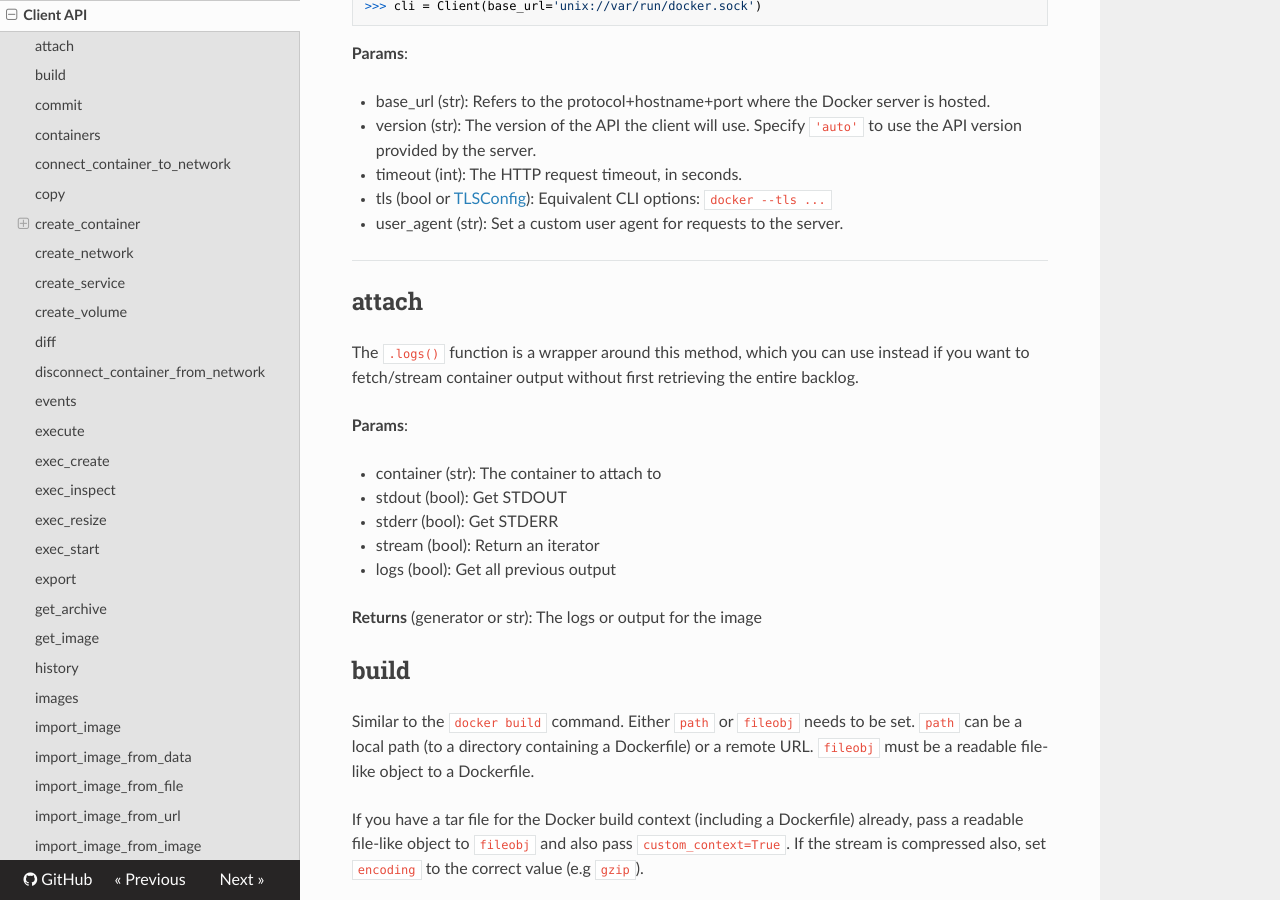
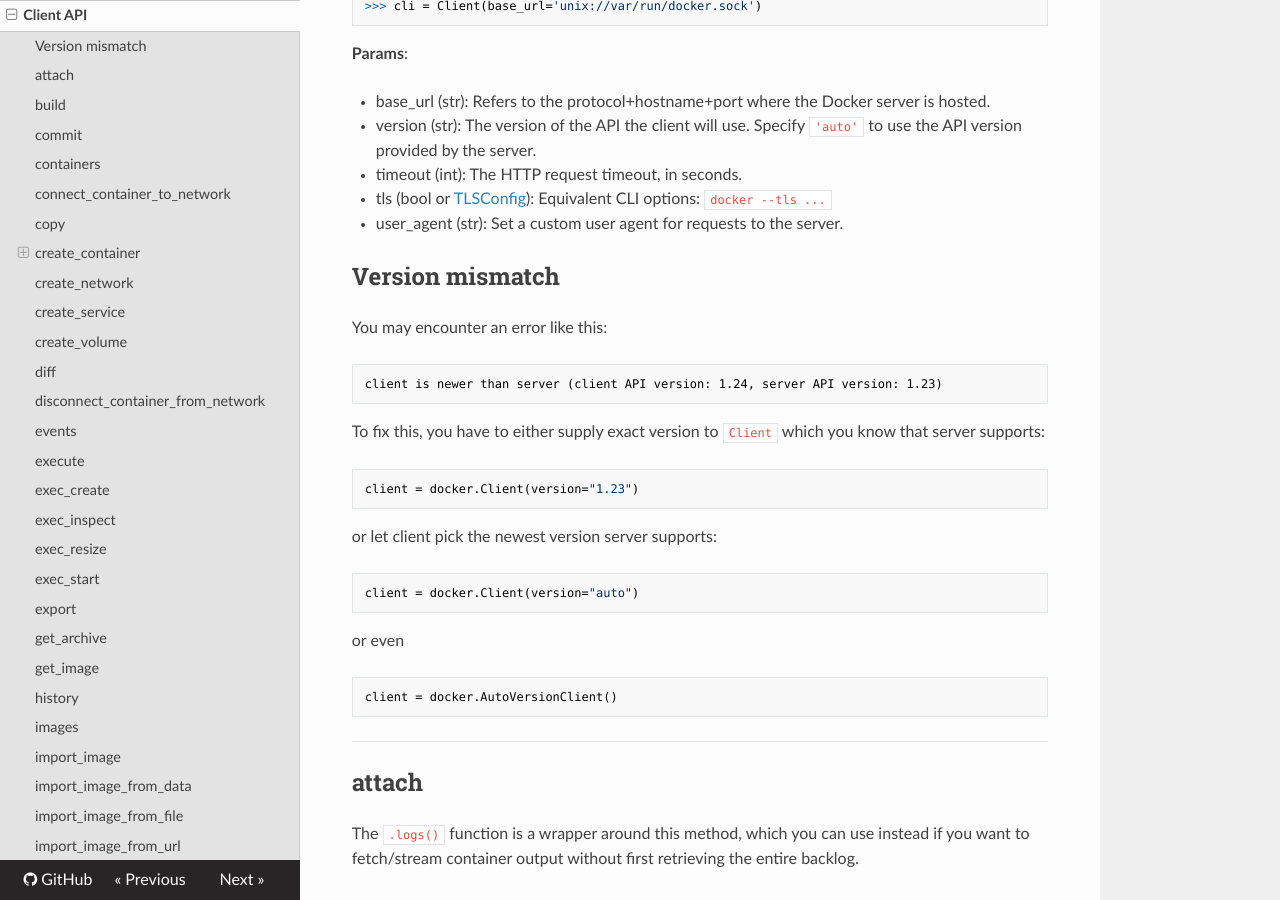
Before and after one commit to docker/docker-py, an MkDocs documentation site: the page built from docs/api.md, in a window 1280 px wide and 900 px high, scrolled down 237 px. Built offline with MkDocs 1.6.1, drawn with Linux system fonts in a browser that asks for light colours; nearby versions of some CDN libraries; old or Windows-style settings are respelled for this version of MkDocs.

Commit message:
document how to recover from api version mismatch
Signed-off-by: Tomas Tomecek <ttomecek@redhat.com>

````diff
--- a/docs/api.md
+++ b/docs/api.md
@@ -17,6 +17,34 @@ is hosted.
 * timeout (int): The HTTP request timeout, in seconds.
 * tls (bool or [TLSConfig](tls.md#TLSConfig)): Equivalent CLI options: `docker --tls ...`
 * user_agent (str): Set a custom user agent for requests to the server.
+
+
+## Version mismatch
+
+You may encounter an error like this:
+
+```text
+client is newer than server (client API version: 1.24, server API version: 1.23)
+```
+
+To fix this, you have to either supply exact version to `Client` which you know that server supports:
+
+```python
+client = docker.Client(version="1.23")
+```
+
+or let client pick the newest version server supports:
+
+```python
+client = docker.Client(version="auto")
+```
+
+or even
+
+```python
+client = docker.AutoVersionClient()
+```
+
 
 ****
 
--- a/mkdocs.yml
+++ b/mkdocs.yml
@@ -7,6 +7,7 @@ theme: readthedocs
 pages:
 - Home: index.md
 - Client API: api.md
+- FAQ: faq.md
 - Port Bindings: port-bindings.md
 - Using Volumes: volumes.md
 - Using TLS: tls.md
````
